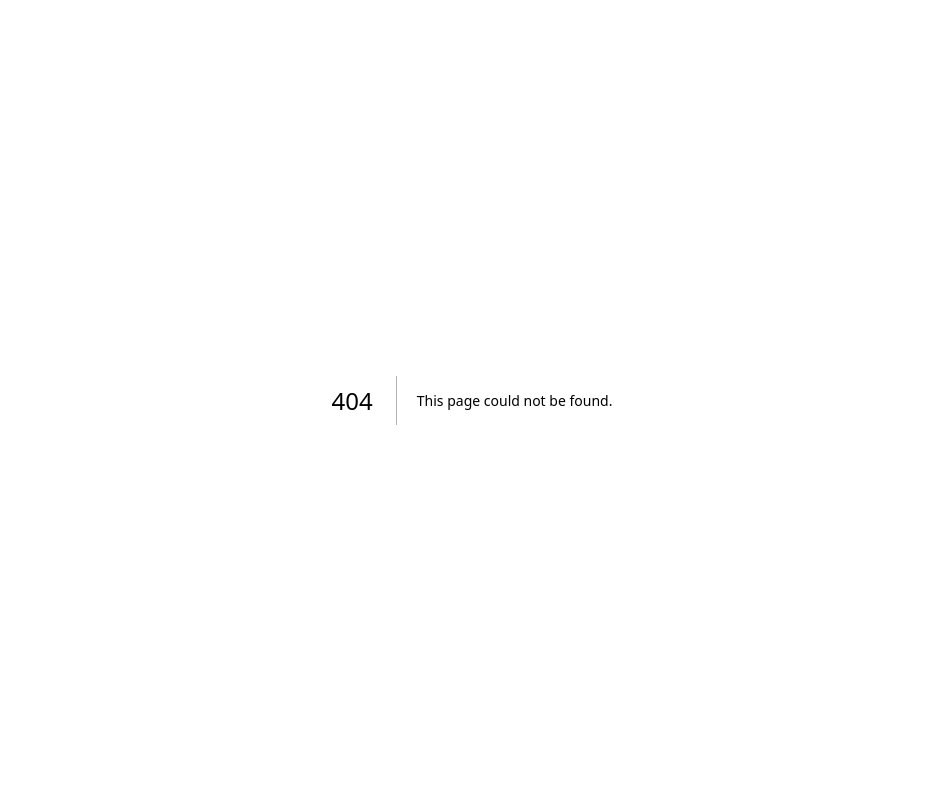
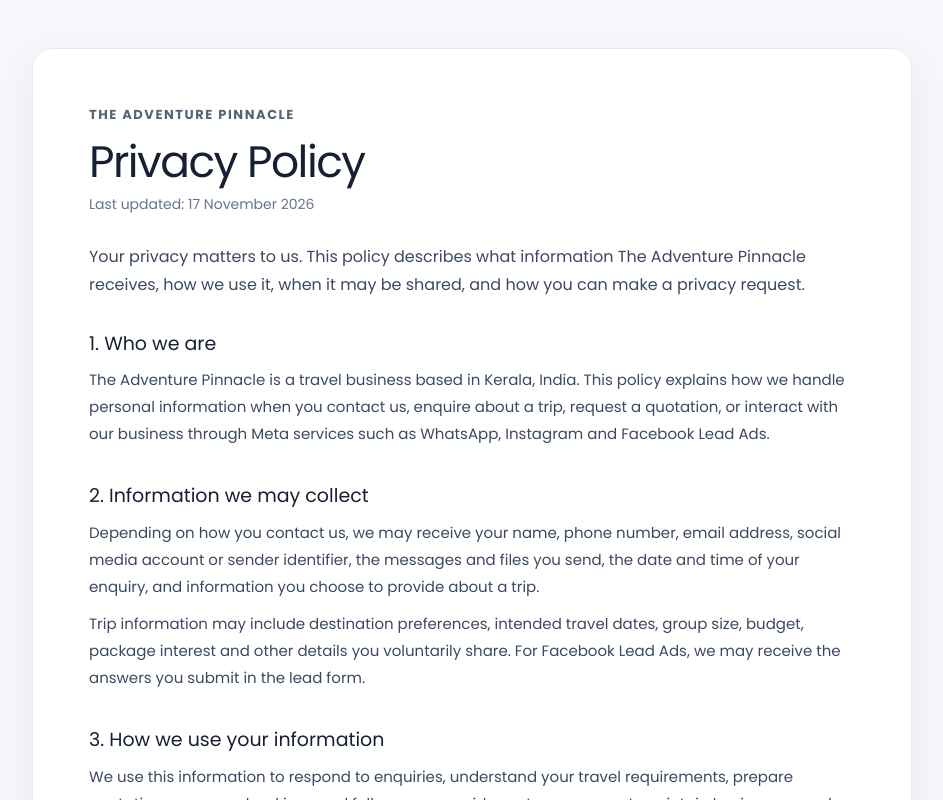
Before and after one commit to theadventurepinnacle-hub/universal-adaptive-crm-platform, a Next.js app: page /privacy-policy in a window 1280 px wide. Before the commit this address had no page. Shown: the top 800 px of the page, without its empty margins (168-1111 px from the left). Built offline with nearby package versions, Linux system fonts and the light colour scheme.

Commit message:
Add public privacy policy page for Meta app review

```diff
--- /dev/null
+++ b/src/app/privacy-policy/page.tsx
@@ -0,0 +1,99 @@
+import type { Metadata } from "next";
+
+export const metadata: Metadata = {
+  title: "Privacy Policy | The Adventure Pinnacle",
+  description: "How The Adventure Pinnacle handles information received through WhatsApp, Instagram, Facebook Lead Ads and its travel enquiry CRM.",
+};
+
+const sections = [
+  {
+    title: "1. Who we are",
+    body: [
+      "The Adventure Pinnacle is a travel business based in Kerala, India. This policy explains how we handle personal information when you contact us, enquire about a trip, request a quotation, or interact with our business through Meta services such as WhatsApp, Instagram and Facebook Lead Ads.",
+    ],
+  },
+  {
+    title: "2. Information we may collect",
+    body: [
+      "Depending on how you contact us, we may receive your name, phone number, email address, social media account or sender identifier, the messages and files you send, the date and time of your enquiry, and information you choose to provide about a trip.",
+      "Trip information may include destination preferences, intended travel dates, group size, budget, package interest and other details you voluntarily share. For Facebook Lead Ads, we may receive the answers you submit in the lead form.",
+    ],
+  },
+  {
+    title: "3. How we use your information",
+    body: [
+      "We use this information to respond to enquiries, understand your travel requirements, prepare quotations, manage bookings and follow-ups, provide customer support, maintain business records, and improve our services.",
+      "Where AI-assisted enquiry qualification is enabled, message text may be processed through Vercel AI Gateway and the AI model configured for our CRM to prepare an internal summary, identify details stated in your message, assign an enquiry priority and suggest a response. Our team can review suggested responses; the AI does not make a booking or guarantee availability or price.",
+    ],
+  },
+  {
+    title: "4. How information is shared",
+    body: [
+      "We do not sell your personal information. We may share relevant information with service providers that help us operate our business and CRM, including Meta when you use its services, Vercel for application hosting and AI Gateway services, Neon for database hosting, and the AI model provider selected in our CRM configuration.",
+      "We may also disclose information where required by law, legal process or a valid request from a competent authority, or when necessary to protect our rights, customers or services.",
+    ],
+  },
+  {
+    title: "5. International processing",
+    body: [
+      "Our service providers may process or store information in countries other than India. Where this happens, the information may be subject to the laws of those locations and the service provider's applicable privacy and security terms.",
+    ],
+  },
+  {
+    title: "6. Retention and security",
+    body: [
+      "We keep enquiry and customer information for as long as reasonably necessary to respond to you, manage a potential or completed booking, provide support, maintain business records and meet applicable legal requirements. We take reasonable technical and organisational measures to protect information against unauthorised access, loss, misuse or disclosure.",
+      "No online service can be guaranteed to be completely secure. Please avoid sending payment card details, account passwords or other highly sensitive information in social media messages.",
+    ],
+  },
+  {
+    title: "7. Your choices and requests",
+    body: [
+      "You may ask us to access, correct or delete personal information you have provided, or object to a particular use where applicable. To help us locate your records, make the request using the same official WhatsApp, Facebook or Instagram account through which you contacted The Adventure Pinnacle. Tell us which account or phone number you used. We may ask for reasonable information to verify your identity before acting.",
+      "Some information may need to be retained where required for legal, accounting, security or legitimate business purposes. We will explain if that limits a deletion request.",
+    ],
+  },
+  {
+    title: "8. Third-party platforms",
+    body: [
+      "When you use WhatsApp, Instagram, Facebook or another third-party service, that platform also processes information under its own terms and privacy policy. The Adventure Pinnacle does not control the privacy practices of those platforms.",
+    ],
+  },
+  {
+    title: "9. Changes to this policy",
+    body: [
+      "We may update this policy when our services or information practices change. The updated version will be published on this page with a revised date.",
+    ],
+  },
+];
+
+export default function PrivacyPolicyPage() {
+  return (
+    <main style={{ minHeight: "100vh", background: "#f5f7fb", color: "#172033", padding: "48px 20px" }}>
+      <article style={{ maxWidth: 880, margin: "0 auto", background: "#fff", border: "1px solid #e4e9f0", borderRadius: 20, padding: "clamp(24px, 5vw, 56px)", boxShadow: "0 12px 40px rgba(20, 35, 60, 0.06)" }}>
+        <p style={{ margin: 0, color: "#52637a", fontSize: 13, fontWeight: 700, letterSpacing: "0.12em", textTransform: "uppercase" }}>The Adventure Pinnacle</p>
+        <h1 style={{ margin: "12px 0 8px", fontSize: "clamp(32px, 5vw, 44px)", lineHeight: 1.12, letterSpacing: "-0.035em" }}>Privacy Policy</h1>
+        <p style={{ margin: 0, color: "#66758a", fontSize: 14 }}>Last updated: 17 November 2026</p>
+        <p style={{ margin: "28px 0 32px", fontSize: 16, lineHeight: 1.75, color: "#3b4a60" }}>
+          Your privacy matters to us. This policy describes what information The Adventure Pinnacle receives, how we use it, when it may be shared, and how you can make a privacy request.
+        </p>
+        <div style={{ display: "grid", gap: 26 }}>
+          {sections.map((section) => (
+            <section key={section.title}>
+              <h2 style={{ margin: "0 0 10px", fontSize: 19, lineHeight: 1.35 }}>{section.title}</h2>
+              {section.body.map((paragraph) => (
+                <p key={paragraph} style={{ margin: "0 0 10px", fontSize: 15, lineHeight: 1.8, color: "#3b4a60" }}>{paragraph}</p>
+              ))}
+            </section>
+          ))}
+        </div>
+        <section style={{ marginTop: 34, paddingTop: 24, borderTop: "1px solid #e6ebf2" }}>
+          <h2 style={{ margin: "0 0 10px", fontSize: 19 }}>Contact for privacy requests</h2>
+          <p style={{ margin: 0, fontSize: 15, lineHeight: 1.8, color: "#3b4a60" }}>
+            Contact The Adventure Pinnacle through the official WhatsApp Business account, Facebook Page or Instagram account that you used to contact us. Please identify the account or phone number associated with your enquiry and state your request.
+          </p>
+        </section>
+      </article>
+    </main>
+  );
+}
```
